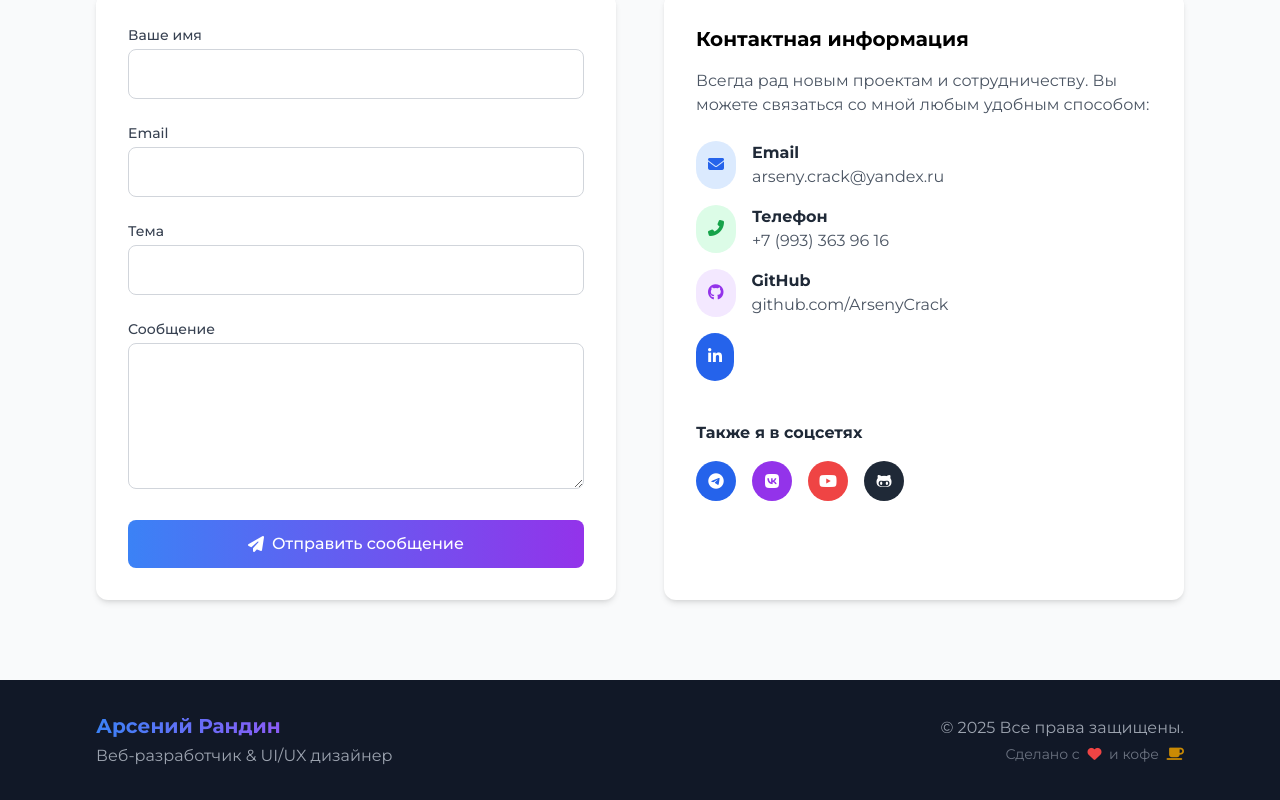
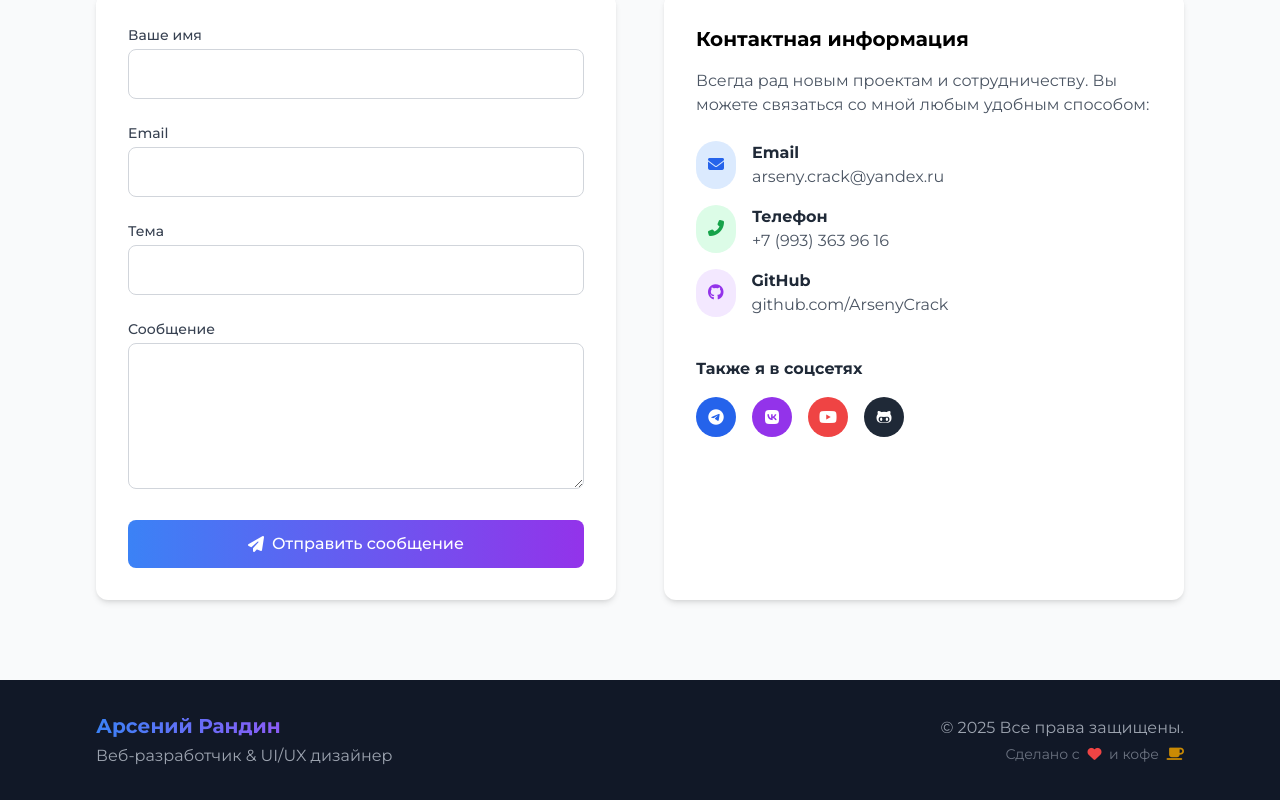
Before and after one commit to ArsenyCrack/Web-Portfolio, a plain HTML site: page index.html in a window 1280 px wide. Shown: the part 3381-4181 px from the top of the page. Drawn offline with nearby package versions, Linux system fonts and the light colour scheme.

Commit message:
Update index.html

```diff
--- a/index.html
+++ b/index.html
@@ -532,12 +532,6 @@
                                     <a href="https://github.com/alexeypetrov" target="_blank" class="text-gray-600 hover:text-blue-600">github.com/ArsenyCrack</a>
                                 </div>
                             </div>
-
-                            <div class="flex items-start">
-                                <div class="bg-blue-600 p-3 rounded-full mr-4">
-                                    <i class="fab fa-linkedin-in text-white"></i>
-                                </div>
-                            </div>
                         </div>
 
                         <div class="pt-4">
```
